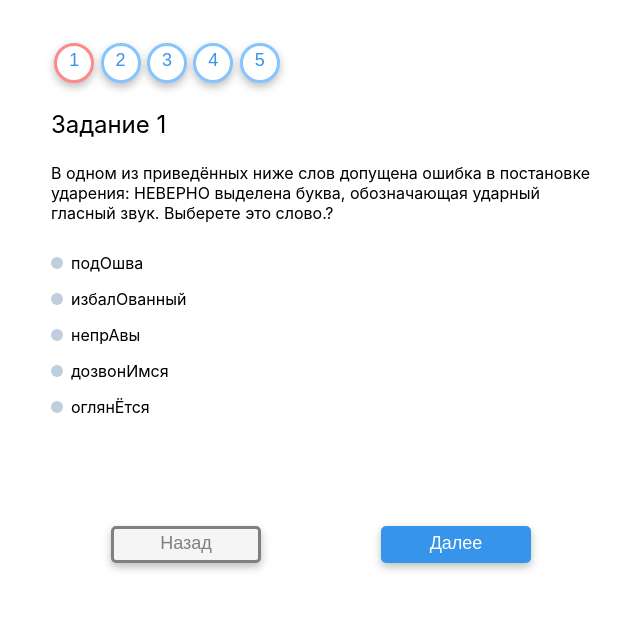
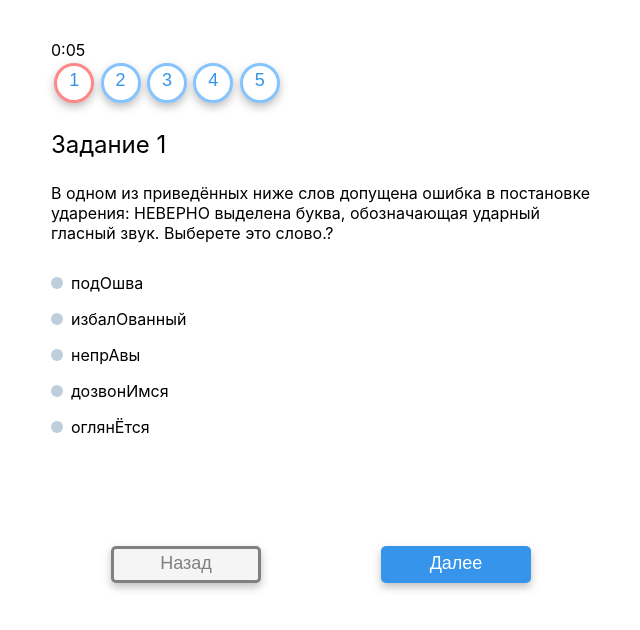
Before and after one commit to ekinohito/platform-frontend, a Next.js app: page /test in a window 1280 px wide. Shown: the top 630 px of the page, without its empty margins (319-959 px from the left). Built offline with nearby package versions, Linux system fonts and the light colour scheme.

Commit message:
added s1mple timer

```diff
--- /dev/null
+++ b/components/TimerComponent.tsx
@@ -0,0 +1,11 @@
+import React, {useEffect, useState} from "react";
+
+export default function TimerComponent(props: {time: number}) {
+    const {time} = props
+
+    const sec = Math.trunc(time / 1000)
+    const min = Math.trunc(sec / 60)
+    return <div>
+        {min}:{(sec % 60)<10?'0':''}{sec % 60}
+    </div>
+}
--- a/pages/test.tsx
+++ b/pages/test.tsx
@@ -1,16 +1,24 @@
-import React, {useState} from "react";
+import React, {useEffect, useState} from "react";
 import Button from "../components/Button";
 import {TextboxStage} from "../utils/TextboxStage";
 import {CheckboxStage} from "../utils/CheckboxStage";
 import MainFrame from "../components/MainFrame";
 import styles from "../styles/Test.module.css"
+import TimerComponent from "../components/TimerComponent";
 
 export default function Test() {
     const [selectedIndex, setSelectedIndex] = useState(0)
     const setAndUpdateIndex = (index: number) => {
         stages[selectedIndex].setDone(stages[selectedIndex].isFilled);
         setSelectedIndex(index)
+
     }
+    const [time, setTime] = useState(0)
+    useEffect(() => {
+        const start = Date.now()
+        const timer =  setInterval(() => setTime(Date.now() - start), 1000)
+        return () => clearInterval(timer)
+    }, [])
     const stages = [
         new CheckboxStage('В одном из приведённых ниже слов ' +
             'допущена ошибка в постановке ударения: НЕВЕРНО выделена буква, ' +
@@ -23,6 +31,7 @@ export default function Test() {
     ]
     return <div className={styles.wrapper}>
         <div className={styles.container}>
+            <TimerComponent time={time}/>
             <div className={styles.buttonRow}>
                 {stages.map((value, index) =>
                     <Button
```
